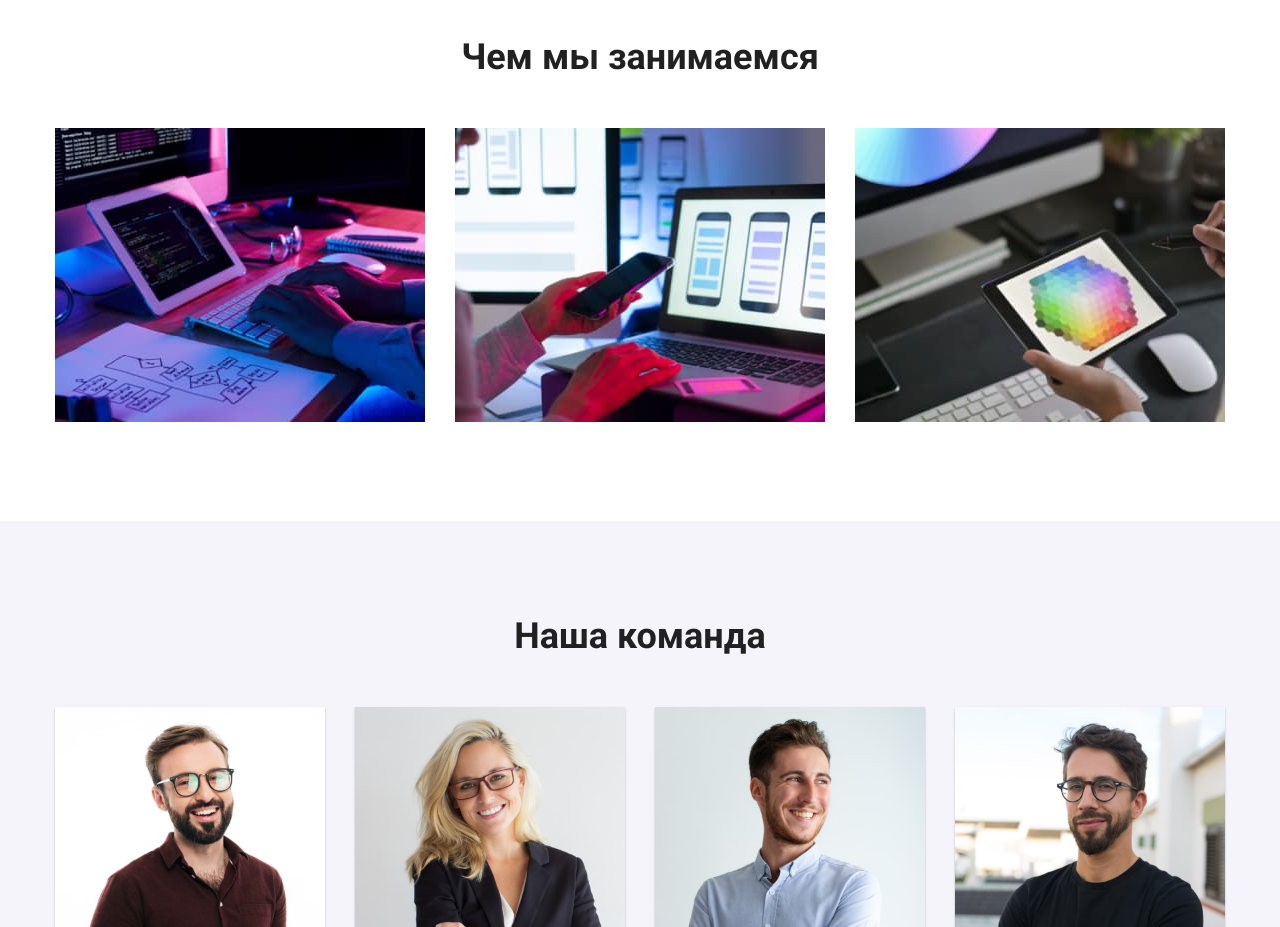
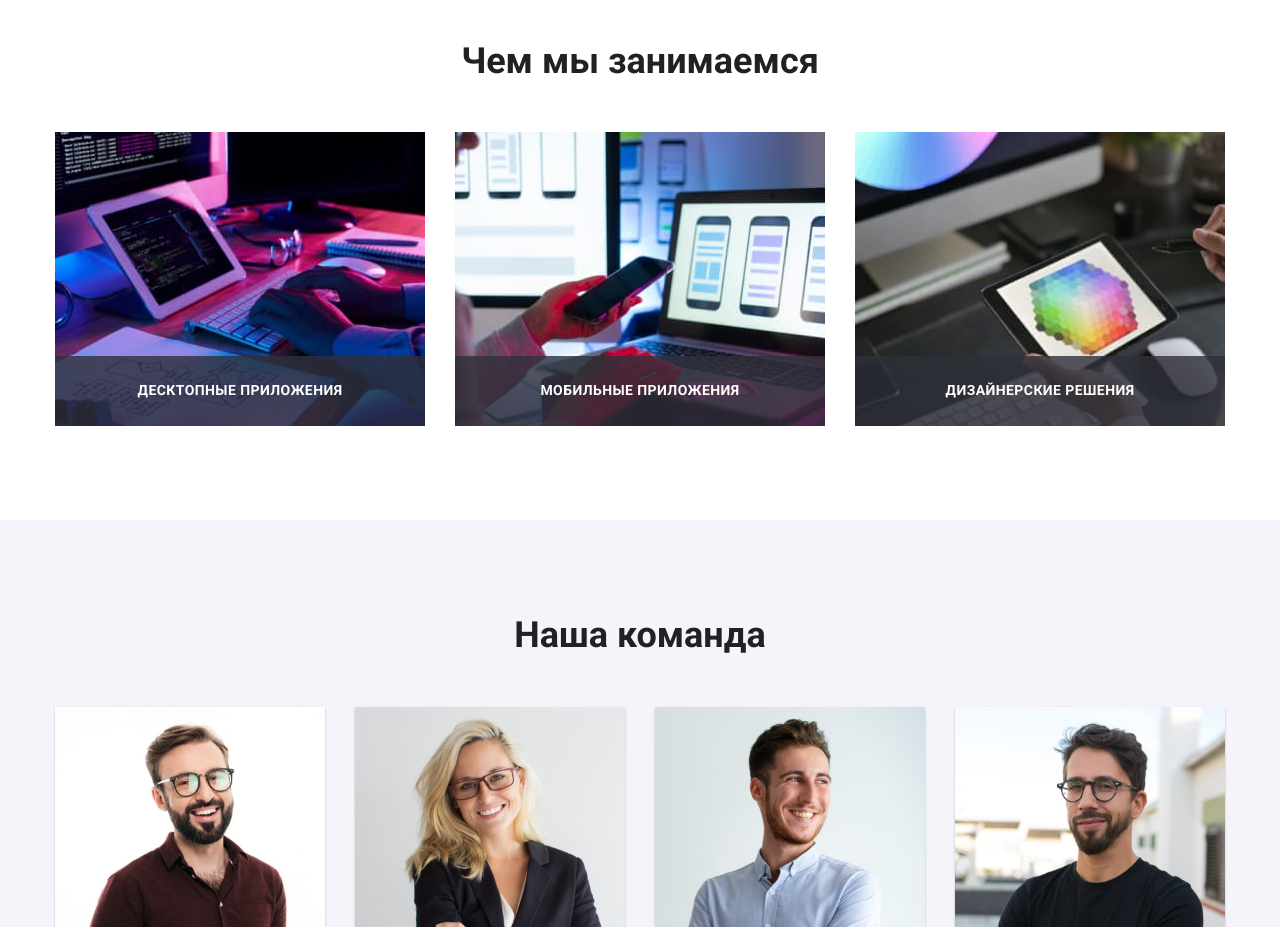
Before and after one commit to chetkiy777/goit-markup-hw-05, a website: page index.html in a window 1280 px wide. Shown: the part 1080-2007 px from the top of the page. Drawn offline with Linux system fonts and the light colour scheme.

Commit message:
add nav-link border and we-do item title

```diff
--- a/css/style.css
+++ b/css/style.css
@@ -102,10 +102,12 @@ h2 {
   top: 10px;
   right: 10px;
 
-  height: 30px;
-  width: 30px;
+  border: none;
+  outline: none;
+  margin: 0;
+  padding: 0;
   border-radius: 50%;
-
+  background-color: #fff;
   cursor: pointer;
 }
 
@@ -162,6 +164,11 @@ h2 {
 
 .active {
   color: var(--accent-color);
+}
+
+.nav-link.active {
+  box-sizing: border-box;
+  border-bottom: 4px solid var(--accent-color);
 }
 
 .nav-link:hover,
@@ -324,6 +331,34 @@ h2 {
   margin-top: 50px;
 }
 
+.work-type-item {
+  position: relative;
+  display: flex;
+  flex-direction: column;
+}
+
+.work-item-thumb {
+  position: absolute;
+  bottom: 0;
+  left: 0;
+  height: 70px;
+  width: 100%;
+
+  display: flex;
+  align-items: center;
+  justify-content: center;
+  background-color: rgba(47, 48, 58, 0.8);
+}
+
+.thumb-text {
+  font-weight: bold;
+  font-size: 14px;
+  line-height: 1.14;
+  letter-spacing: 0.03em;
+  text-transform: uppercase;
+  color: var(--main-white-color);
+}
+
 .team-section {
   background: var(--background-light-color);
   padding: 94px 0 94px 0;
@@ -406,6 +441,7 @@ h2 {
 
 .client-link:hover,
 .client-link:focus {
+  border-color: var(--accent-color);
   fill: var(--accent-color);
 }
 
--- a/index.html
+++ b/index.html
@@ -16,11 +16,9 @@
         <!-- Header - block -->
         <div class="backdrop is-hidden" data-backdrop>
             <div class="modal">
-                <p>form will be here</p>
-
-                    <button class="close-btn" data-modal-close>x</button>
-
-
+                <button class="close-btn" data-modal-close>
+                    <img src="./images/close.svg" alt="close-btn">
+                </button>
             </div>
         </div>
 
@@ -114,9 +112,24 @@
                 <div class="container">
                     <h2>Чем мы занимаемся</h2>
                     <ul class="work-type-list">
-                        <li><img src="./images/img-1.jpg" alt="пишет код на ПК" width="370"></li>
-                        <li><img src="./images/img-2.jpg" alt="пишет код под телефон" width="370"></li>
-                        <li><img src="./images/img-3.jpg" alt="пишет код под планшет" width="370"></li>
+                        <li class="work-type-item">
+                            <img src="./images/img-1.jpg" alt="пишет код на ПК" width="370">
+                            <div class="work-item-thumb">
+                                <p class="thumb-text">Десктопные приложения</p>
+                            </div>
+                        </li>
+                        <li class="work-type-item">
+                            <img src="./images/img-2.jpg" alt="пишет код под телефон" width="370">
+                            <div class="work-item-thumb">
+                                <p class="thumb-text">Мобильные приложения</p>
+                            </div>
+                        </li>
+                        <li class="work-type-item">
+                            <img src="./images/img-3.jpg" alt="пишет код под планшет" width="370">
+                            <div class="work-item-thumb">
+                                <p class="thumb-text">Дизайнерские решения</p>
+                            </div>
+                        </li>
                     </ul>
                 </div>
             </section>
```
Also changed, not shown: contacts.html (+17 -6 lines), images/close.svg (added).
